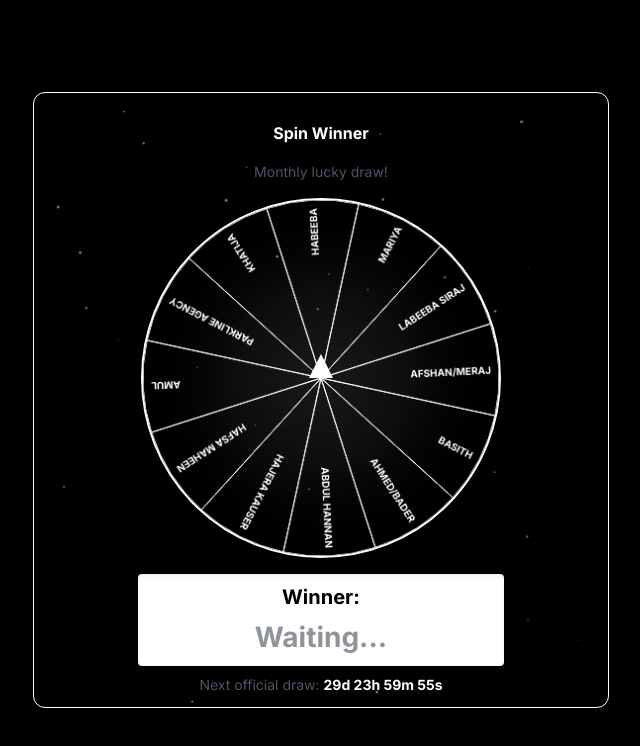
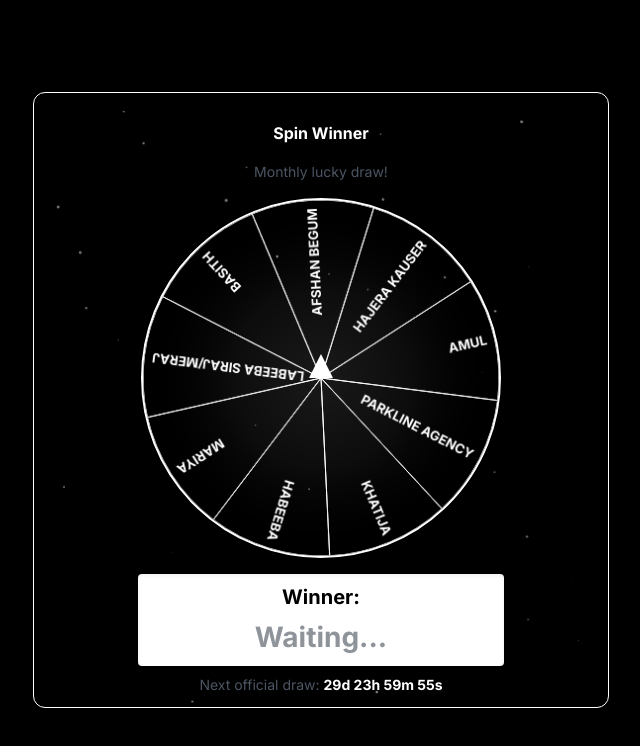
Before and after one commit to baderahmed3901-netizen/chitfund, a plain HTML site: page spin.html in a window 1280 px wide. Shown: the whole page, without its empty margins (319-959 px from the left). Drawn offline with nearby package versions, Linux system fonts and the light colour scheme.

Commit message:
first commit

```diff
--- a/spin.html
+++ b/spin.html
@@ -134,9 +134,10 @@
     requestAnimationFrame(animateParticles);
   }
 
+  // --- ✅ NAME LIST HAS BEEN UPDATED ---
   const participantNames = [
-    'Abdul hannan', 'hajera kauser', 'Hafsa Maheen', 'amul', 'parkline agency',
-    'Khatija', 'Habeeba', 'Mariya', 'Labeeba siraj', 'Afshan/Meraj', 'basith', 'ahmed/bader'
+    'hajera kauser', 'amul', 'parkline agency', 'Khatija', 'Habeeba',
+    'Mariya', 'Labeeba siraj/meraj', 'basith', 'afshan begum'
   ];
 
   const numSlices = participantNames.length;
@@ -228,32 +229,24 @@
     });
   }
 
-  // --- ✅ NEW LOGIC IS HERE ---
+  // --- ✅ WINNER SELECTION LOGIC IS RIGGED ---
   async function runSpinLogic() {
-    const now = new Date().getTime(); // Use timestamp for easier comparison
+    const riggedWinner = 'afshan begum'; // Always select this winner
+
+    const now = new Date().getTime();
     const thirtyDaysInMs = 30 * 24 * 60 * 60 * 1000;
+    const lastDrawTimestamp = localStorage.getItem('drawTimestamp');
 
-    const lastDrawTimestamp = localStorage.getItem('drawTimestamp');
-    let selectedWinner;
-
+    // The spin logic now simplifies. We decide if it's an "official" looking spin
+    // or a "fun" spin, but the winner is always the same.
     if (!lastDrawTimestamp || (now - lastDrawTimestamp > thirtyDaysInMs)) {
-      // --- This is an OFFICIAL DRAW ---
-      // Time for a new official winner. Pick one and save it.
-      const winnerIndex = Math.floor(Math.random() * participantNames.length);
-      selectedWinner = participantNames[winnerIndex];
-
-      localStorage.setItem('officialWinner', selectedWinner);
-      localStorage.setItem('drawTimestamp', now);
-
-      await spinToWinner(selectedWinner, true); // Use long, official spin
+        // Time for a new official draw. Save the timestamp.
+        localStorage.setItem('officialWinner', riggedWinner);
+        localStorage.setItem('drawTimestamp', now);
+        await spinToWinner(riggedWinner, true); // Use long, official spin
     } else {
-      // --- This is "FUN MODE" (just for show) ---
-      // We are within the 30-day period. Show a new random winner on every reload.
-      const funWinnerIndex = Math.floor(Math.random() * participantNames.length);
-      selectedWinner = participantNames[funWinnerIndex];
-      // IMPORTANT: We DO NOT save this winner.
-
-      await spinToWinner(selectedWinner, false); // Use short, fun spin
+        // Within the 30-day period. Still show the same winner.
+        await spinToWinner(riggedWinner, false); // Use short, fun spin
     }
   }
 
```
